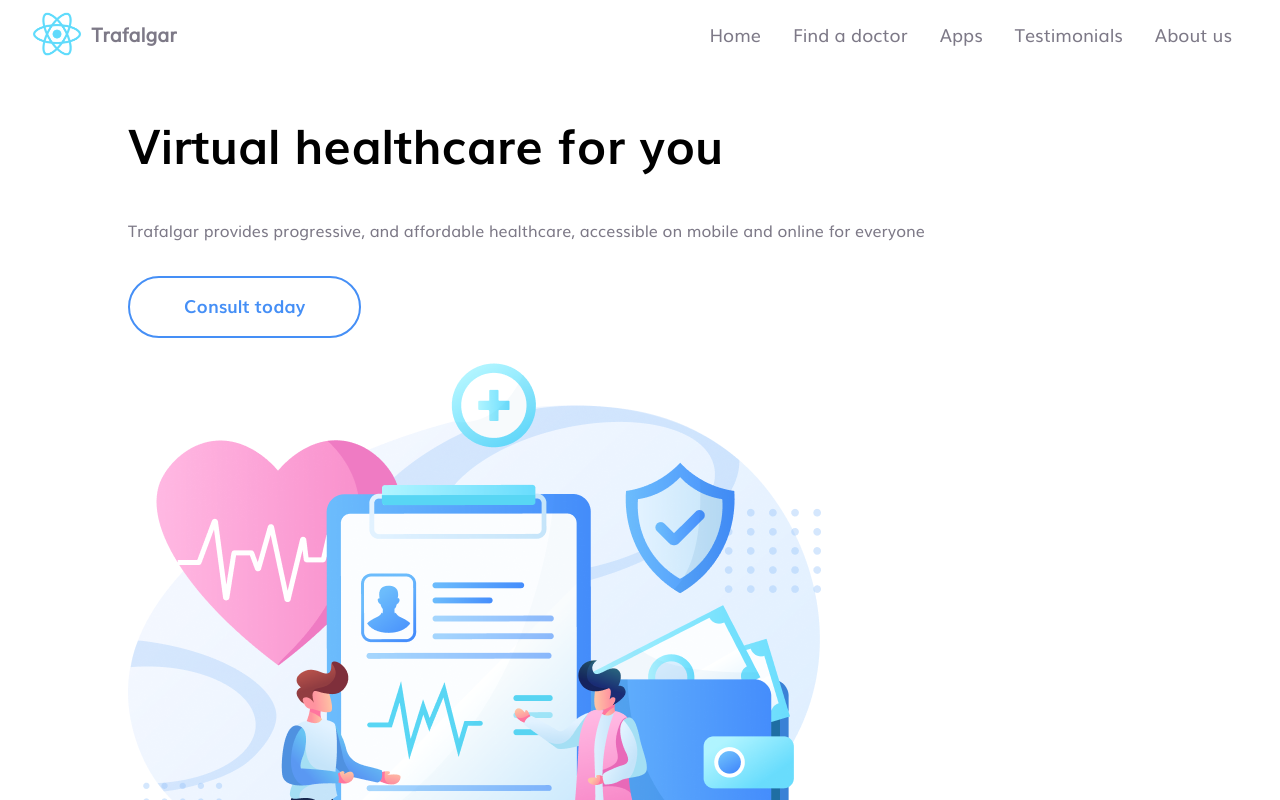
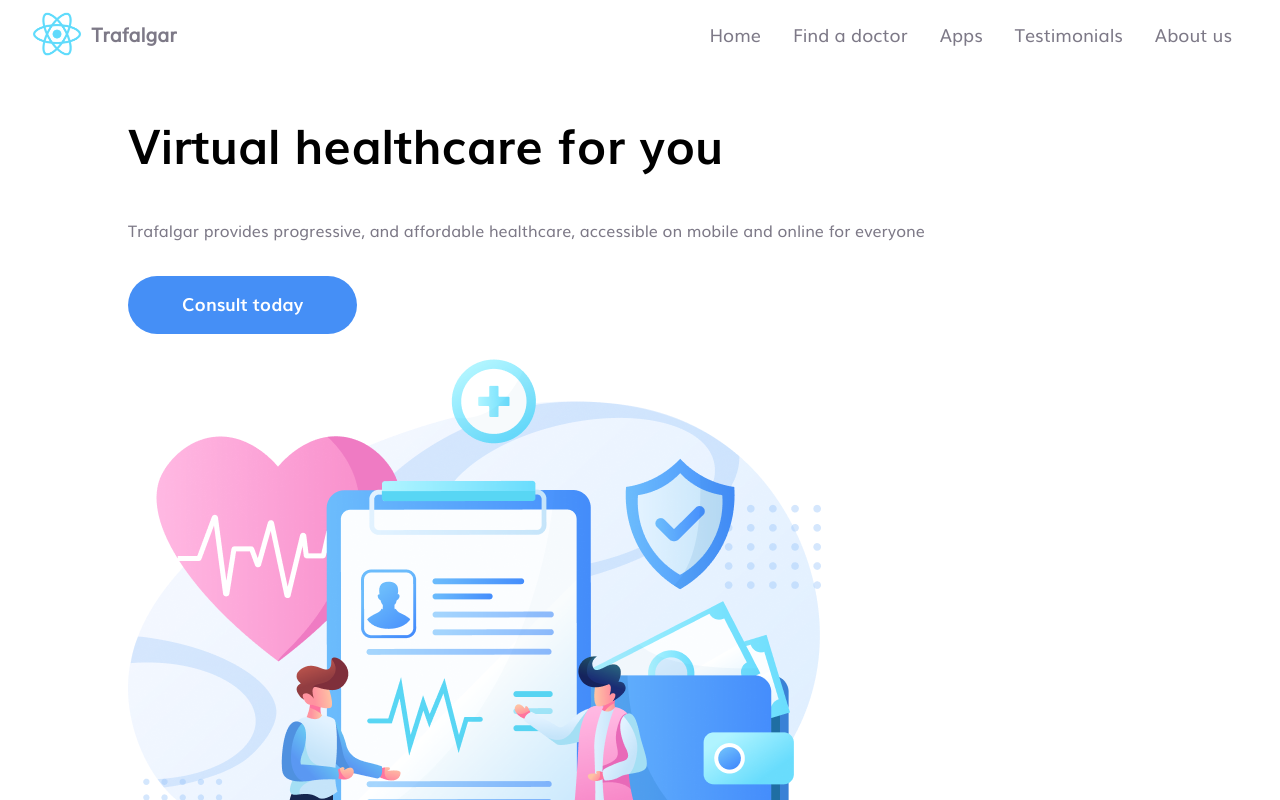
Before and after one commit to AbrahamDN/trafalgar, a React (Create React App) app: page / in a window 1280 px wide. Shown: the top 800 px of the page. Built offline with nearby package versions, Linux system fonts and the light colour scheme.

Commit message:
[TRAF-19] Updated Button props

```diff
--- a/src/pages/Homepage/Homepage-component.jsx
+++ b/src/pages/Homepage/Homepage-component.jsx
@@ -20,7 +20,7 @@ const Homepage = () => {
               Trafalgar provides progressive, and affordable healthcare,
               accessible on mobile and online for everyone
             </p>
-            <Button buttonClass='outline' value='Consult today' />
+            <Button value='Consult today' primary />
           </div>
           <div className='right-content'>
             <img
@@ -73,7 +73,7 @@ const Homepage = () => {
             text='Track and save your medical history and health data'
           />
         </div>
-        <Button buttonClass='primary' value='Learn More' />
+        <Button value='Learn More' />
       </PageSection>
     </div>
   );
```
